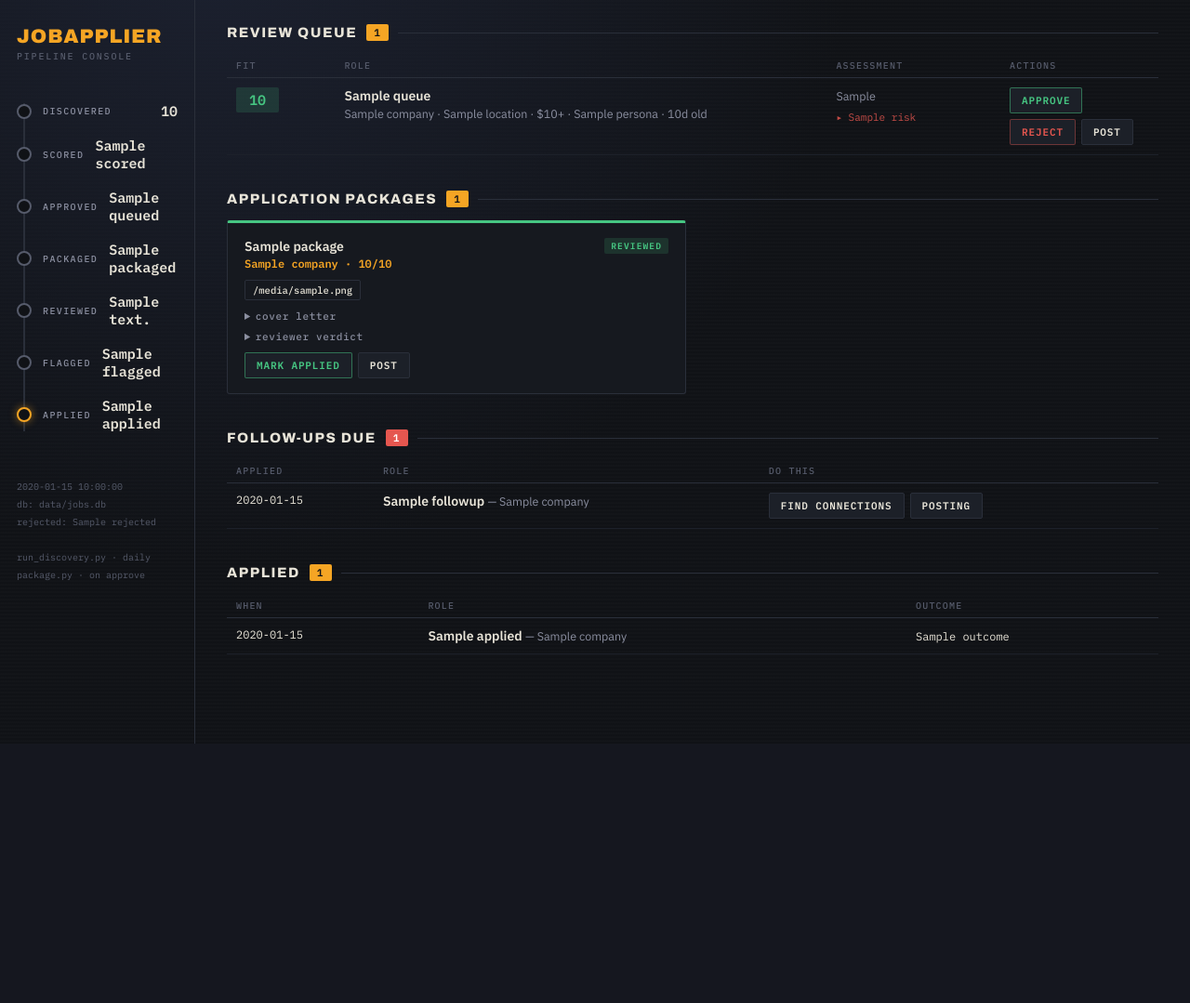
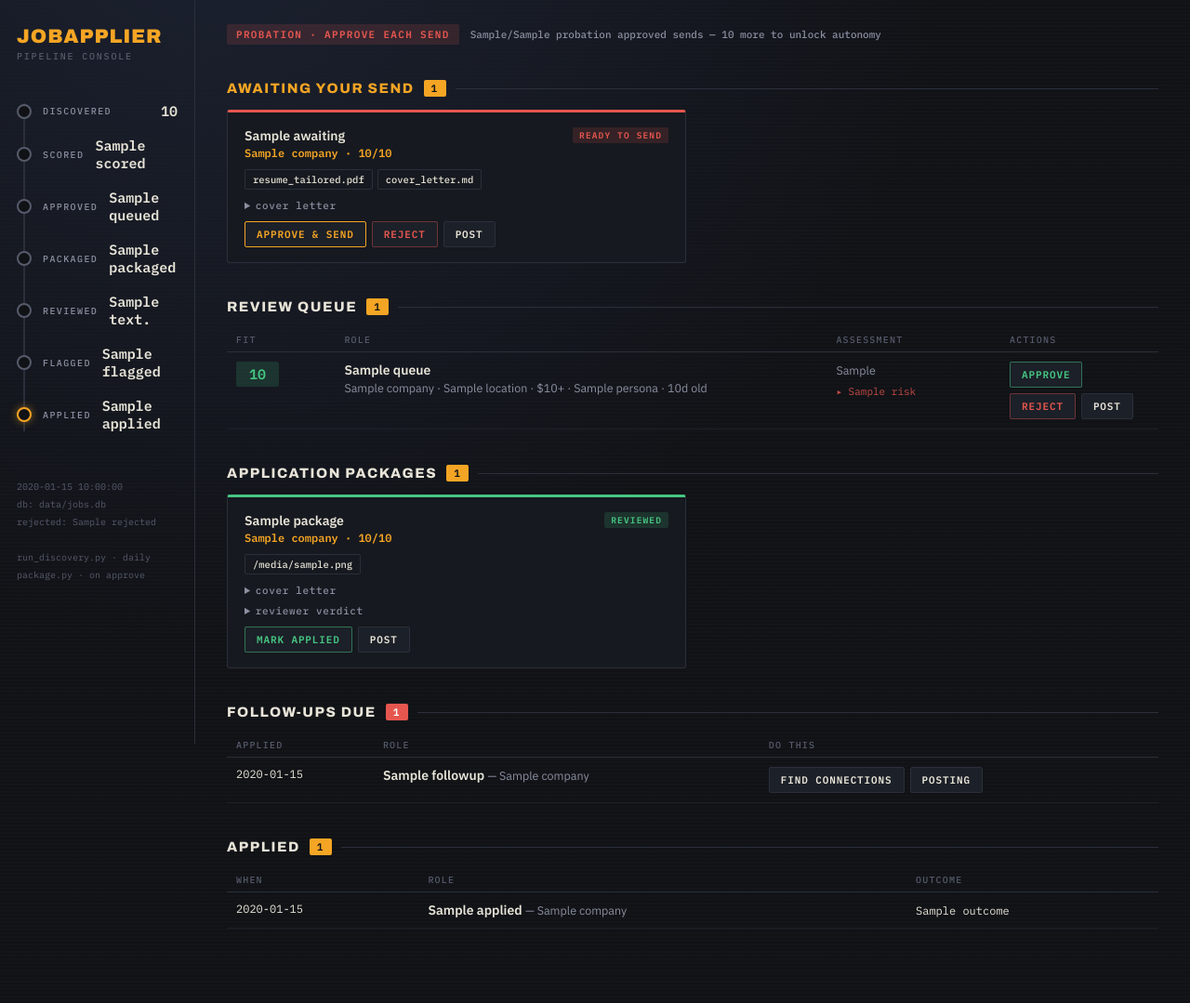
Before and after one commit to 18rizheng/jobapplier, a Flask app: template templates/dashboard.html in a window 1280 px wide. Shown: the whole page at 93% size. Before the commit the page ends 800 px from the top, so only its background shows below. Run offline with Flask 3, Linux system fonts and the light colour scheme; the template is opened without the code that fills it: most values are stand-ins (such as "Sample title", 1, 10 or a date in 2020).

Commit message:
Staged autonomy (20-send probation) + LinkedIn/multi-board + HC-IT seeds
Probation gate: until 20 human-approved sends succeed, autopilot
prepares each auto-lane form (dry-fill + screenshot) and holds it in
awaiting_send; dashboard surfaces these with a filled-form preview
and an Approve & SEND button that performs the real submission and
increments the counter. At 20, full autonomy unlocks. Discovery
expands to LinkedIn, ZipRecruiter, Glassdoor, Google (per-board
isolation so one bot-wall does not drop others). Seeded 5 healthcare-
IT Greenhouse boards (truveta, garnerhealth, qventus, transcarent,
healthverity) so the auto-submit lane has in-domain reachable jobs.

Co-Authored-By: Claude Fable 5 <noreply@anthropic.com>

```diff
--- a/app.py
+++ b/app.py
@@ -52,6 +52,17 @@ def dashboard():
             job["risks"] = []
         job["age_days"] = posting_age_days(job.get("date_posted"))
 
+    awaiting = []
+    for r in conn.execute(
+            "SELECT * FROM jobs WHERE status='awaiting_send' ORDER BY COALESCE(llm_score, fit_score) DESC"):
+        job = dict(r)
+        folder = _folder_for(job["id"])
+        if folder:
+            job["folder"] = folder.name
+            job["has_preview"] = (folder / "form_filled.png").exists()
+            job["cover_letter"] = _read(folder, "cover_letter.md", 4000)
+        awaiting.append(job)
+
     packages = []
     for r in conn.execute(
             """SELECT * FROM jobs WHERE status IN ('reviewed','flagged','packaged','queued','applied')
@@ -78,10 +89,13 @@ def dashboard():
         job["linkedin_search"] = ("https://www.linkedin.com/search/results/people/?keywords="
                                   + quote(job["company"] or ""))
 
+    approved_sends = db.approved_send_count(conn)
     return render_template(
         "dashboard.html",
         counts=counts, total=total, queue=queue, packages=packages,
-        applied=applied, followups=followups,
+        applied=applied, followups=followups, awaiting=awaiting,
+        approved_sends=approved_sends, probation=db.PROBATION_SENDS,
+        autonomous=db.autonomy_unlocked(conn),
         now=datetime.now(timezone.utc).strftime("%Y-%m-%d %H:%M UTC"))
 
 
@@ -99,6 +113,18 @@ def job_action(job_id, action):
         conn.execute("UPDATE jobs SET status=? WHERE id=?", (transitions[action], job_id))
     conn.commit()
     return jsonify({"ok": True, "status": transitions[action]})
+
+
+@app.route("/api/jobs/<int:job_id>/send", methods=["POST"])
+def job_send(job_id):
+    """Human approves a held application: mark approved and actually submit it."""
+    conn = db.connect()
+    conn.execute("UPDATE jobs SET send_approved=1, status='reviewed' WHERE id=?", (job_id,))
+    conn.commit()
+    import apply as apply_mod
+    apply_mod.main(submit=True, only_id=job_id)
+    row = conn.execute("SELECT status FROM jobs WHERE id=?", (job_id,)).fetchone()
+    return jsonify({"ok": True, "status": row["status"]})
 
 
 @app.route("/api/jobs/<int:job_id>/outcome/<result>", methods=["POST"])
--- a/config/searches.json
+++ b/config/searches.json
@@ -1,6 +1,6 @@
 {
   "jobspy": {
-    "sites": ["indeed"],
+    "sites": ["indeed", "linkedin", "zip_recruiter", "glassdoor", "google"],
     "results_wanted": 15,
     "hours_old": 72,
     "locations": [
@@ -27,7 +27,8 @@
     }
   },
   "ats": {
-    "greenhouse_boards": ["gitlab", "datadog", "stripe", "cloudflare", "doximity", "flatironhealth", "zocdoc"],
+    "greenhouse_boards": ["gitlab", "datadog", "stripe", "cloudflare", "doximity", "flatironhealth", "zocdoc",
+                          "truveta", "garnerhealth", "qventus", "transcarent", "healthverity"],
     "lever_orgs": ["plaid"],
     "ashby_orgs": []
   },
--- a/pipeline/db.py
+++ b/pipeline/db.py
@@ -46,7 +46,19 @@ MIGRATIONS = [
     "ALTER TABLE jobs ADD COLUMN outcome TEXT",  # response | interview | offer | rejected
     "ALTER TABLE jobs ADD COLUMN outcome_at TEXT",
     "ALTER TABLE jobs ADD COLUMN ats_url TEXT",  # resolved company-site application URL
+    "ALTER TABLE jobs ADD COLUMN send_approved INTEGER DEFAULT 0",  # human OK'd this send
 ]
+
+PROBATION_SENDS = 20  # human approves each send until this many succeed; then autonomous
+
+
+def approved_send_count(conn) -> int:
+    return conn.execute(
+        "SELECT COUNT(*) c FROM jobs WHERE status='applied' AND send_approved=1").fetchone()["c"]
+
+
+def autonomy_unlocked(conn) -> bool:
+    return approved_send_count(conn) >= PROBATION_SENDS
 
 
 def connect() -> sqlite3.Connection:
--- a/templates/dashboard.html
+++ b/templates/dashboard.html
@@ -108,6 +108,37 @@ details pre{white-space:pre-wrap;font:400 11.5px var(--mono);color:var(--dim);ba
   </aside>
 
   <main>
+    <div style="display:flex;align-items:center;gap:12px;margin-bottom:8px">
+      <span class="badge {{ 'b-app' if autonomous else 'b-flag' }}" style="font-size:11px;padding:4px 10px">
+        {{ 'AUTONOMOUS SENDING' if autonomous else 'PROBATION · approve each send' }}</span>
+      <span style="font:500 11px var(--mono);color:var(--dim)">
+        {{ approved_sends }}/{{ probation }} approved sends — {{ 'autonomy unlocked' if autonomous else (probation - approved_sends)|string + ' more to unlock autonomy' }}</span>
+    </div>
+
+    {% if awaiting %}
+    <h2 style="color:var(--amber)">Awaiting your send <span class="count">{{ awaiting|length }}</span><span class="rule"></span></h2>
+    <div class="cards">
+      {% for j in awaiting %}
+      <div class="card flag">
+        <div style="display:flex;justify-content:space-between;align-items:start">
+          <h3>{{ j.title[:60] }}</h3><span class="badge b-flag">ready to send</span>
+        </div>
+        <div class="co">{{ j.company }} · {{ '%.0f'|format(j.llm_score if j.llm_score is not none else j.fit_score) }}/10</div>
+        <div class="files">
+          {% if j.has_preview %}<a href="/files/{{ j.id }}/form_filled.png" target="_blank">▣ filled form preview</a>{% endif %}
+          {% for f in ['resume_tailored.pdf','cover_letter.md'] %}<a href="/files/{{ j.id }}/{{ f }}" target="_blank">{{ f }}</a>{% endfor %}
+        </div>
+        {% if j.cover_letter %}<details><summary>cover letter</summary><pre>{{ j.cover_letter }}</pre></details>{% endif %}
+        <div class="actions" style="margin-top:10px">
+          <button class="btn ok" style="border-color:var(--amber);color:var(--amber)" onclick="send({{ j.id }})">Approve &amp; SEND</button>
+          <button class="btn no" onclick="act({{ j.id }}, 'reject')">Reject</button>
+          <a class="btn" href="{{ j.url }}" target="_blank">Post</a>
+        </div>
+      </div>
+      {% endfor %}
+    </div>
+    {% endif %}
+
     <h2>Review queue <span class="count">{{ queue|length }}</span><span class="rule"></span></h2>
     {% if queue %}
     <table>
@@ -211,6 +242,15 @@ async function outcome(id, result){
   const r = await fetch(`/api/jobs/${id}/outcome/${result}`, {method:'POST'});
   if(r.ok) location.reload();
 }
+async function send(id){
+  if(!confirm('Submit this application to the employer now?')) return;
+  const t = document.getElementById('toast');
+  t.textContent = `sending job ${id}…`; t.style.display = 'block';
+  const r = await fetch(`/api/jobs/${id}/send`, {method:'POST'});
+  const d = await r.json();
+  t.textContent = `job ${id} → ${d.status}`;
+  setTimeout(() => location.reload(), 900);
+}
 </script>
 </body>
 </html>
```
Also changed, not shown: apply.py (+21 -7 lines), pipeline/discovery.py (+16 -10 lines), tests/test_pipeline.py (+24 -0 lines).
